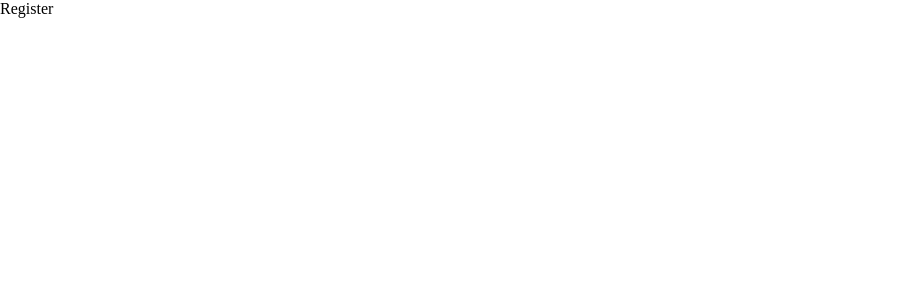
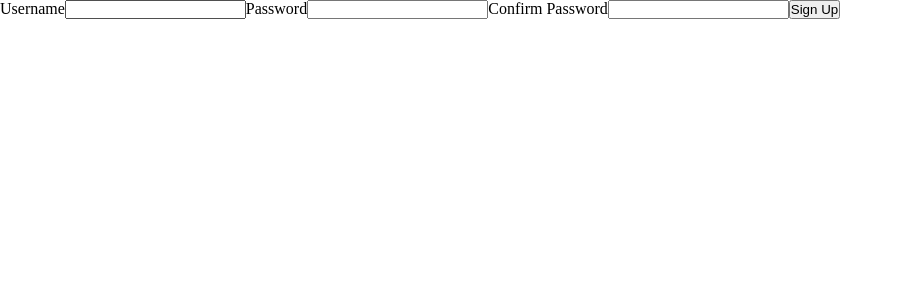
Before and after one commit to drew18moore/social-network-MERN, a React (Vite) app in the folder client/: page /register in a window 1280 px wide. Shown: the top 300 px of the page, without its empty margins (0-903 px from the left). Built offline with nearby package versions, Linux system fonts and the light colour scheme.

Commit message:
Implemented signup form.

```diff
--- a/client/src/pages/auth/Register.tsx
+++ b/client/src/pages/auth/Register.tsx
@@ -1,7 +1,51 @@
-import React from 'react'
+import React, { useRef, useState } from 'react'
+import Axios from 'axios'
 
 export default function Register() {
+
+  const usernameRef = useRef<HTMLInputElement>(null)
+  const passwordRef = useRef<HTMLInputElement>(null)
+  const passwordConfirmRef = useRef<HTMLInputElement>(null)
+
+  const [error, setError] = useState<string>("")
+
+  async function register(e: React.FormEvent<HTMLFormElement>) {
+    e.preventDefault()
+    setError("")
+    if (usernameRef.current !== null && passwordRef.current !== null && passwordConfirmRef.current !== null) {
+      if (passwordRef.current.value !== passwordConfirmRef.current.value) {
+        return setError("Passwords do not match")
+      }
+      await Axios.post("http://localhost:3000/api/auth/register", {
+        username: usernameRef.current.value,
+        password: passwordRef.current.value,
+        passwordConfirm: passwordConfirmRef.current.value
+      }).then((res) => {
+        console.log(res.data);
+      }).catch((err) => {
+        setError(err.response.data.message);
+      })
+    } else {
+      console.error("usernameRef.current, passwordRef.current, or passwordConfirmRef is null")
+    }
+  }
+
   return (
-    <div>Register</div>
+    <>
+      {error}
+      <form onSubmit={register}>
+        <label htmlFor="input-username">Username</label>
+        <input ref={usernameRef} type="text" name="username" id="input-username" required />
+
+        <label htmlFor='input-password'>Password</label>
+        <input ref={passwordRef} type="password" name="password" id="input-password" required />
+
+        <label htmlFor='input-password-confirm'>Confirm Password</label>
+        <input ref={passwordConfirmRef} type="password" name='password-confirm' id='input-password-confirm' required />
+
+        <button type='submit'>Sign Up</button>
+      </form>
+    </>
+
   )
 }
```
